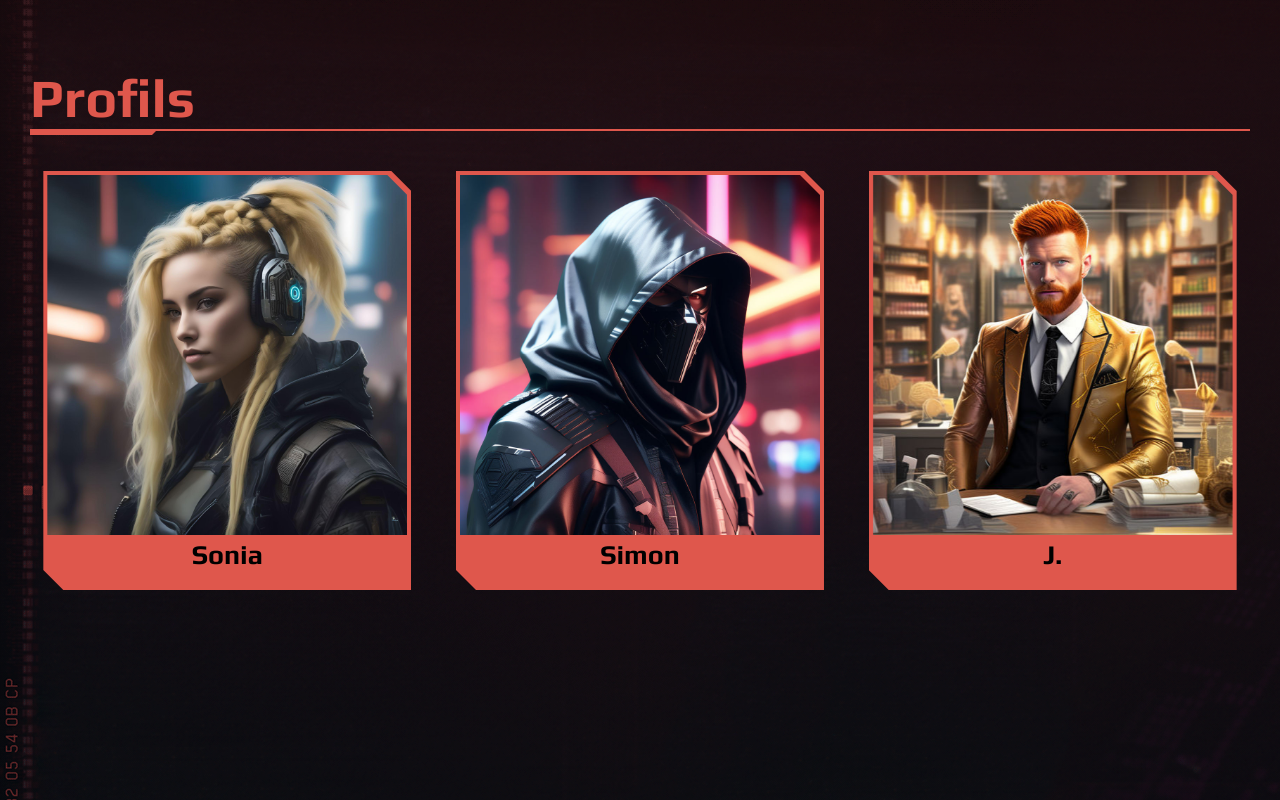
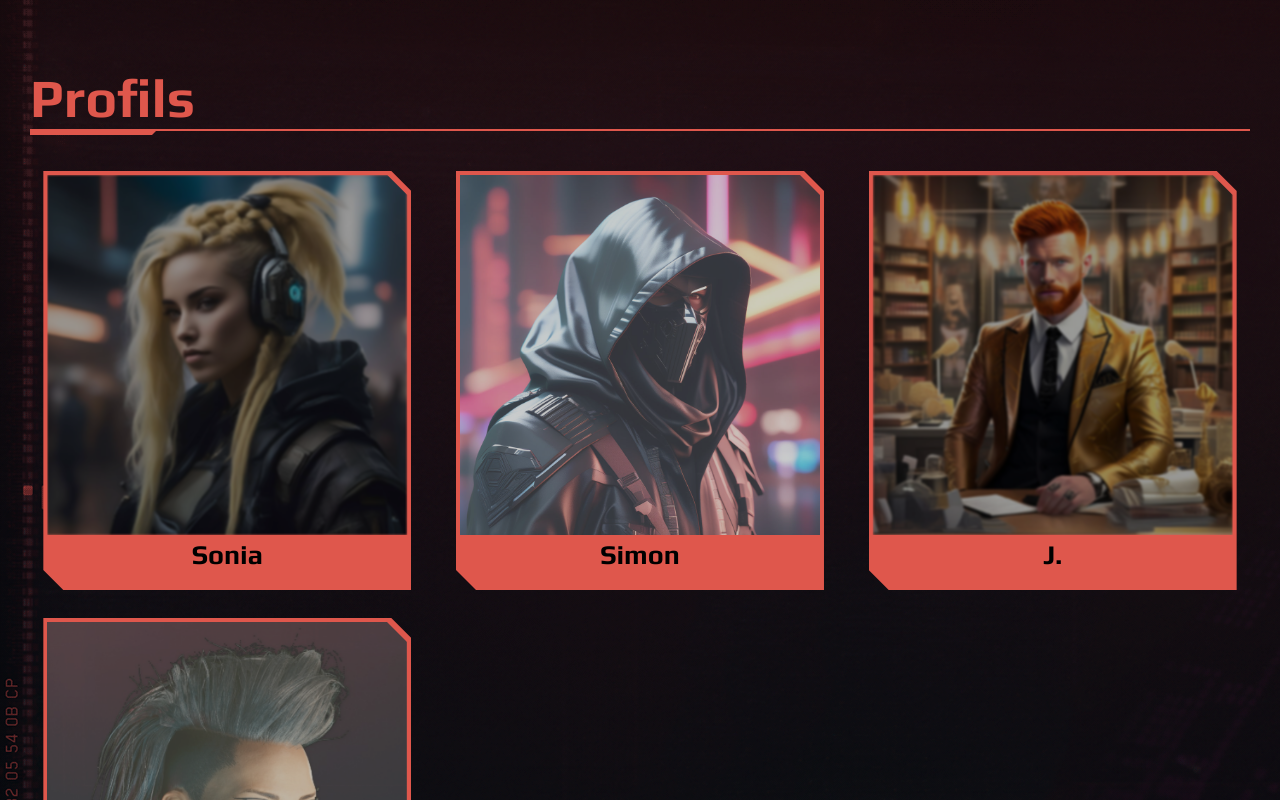
Before and after one commit to Anto-LSR/Cpred-characaters, a React (Create React App) app: page / in a window 1280 px wide. Shown: the top 800 px of the page. Built offline with nearby package versions, Linux system fonts and the light colour scheme.

Commit message:
Ajout trix

```diff
--- a/src/personnages.js
+++ b/src/personnages.js
@@ -3,6 +3,7 @@ import girl from './images/avatars/girl.jpg'
 import suifti from './images/avatars/suifti.jpg'
 import medtech from './images/avatars/medtech.jpg'
 import thanatos from './images/avatars/thanatos.png'
+import trix from './images/avatars/Trix.jpg'
 
 
 export const personnages = [
@@ -41,6 +42,18 @@ export const personnages = [
       description: `Jay Gemini, surnommé "J.", a grandi dans la petite couronne avec ses parents, techniciens de corpo. Après leur maladie, il a vécu chez un ami et s'est déterminé à réussir chez les corpos pour éviter d'autres drames. Talentueux homme d'affaires, il a réussi à intégrer une corporation et excelle dans le maniement des armes à feu légères. Il porte un tatouage et une photo de famille sous ses chemises. Ses seules relations proches sont son amie d'enfance et les parents de celle-ci. Malgré une ancienne relation, c'est vers son amie d'enfance qu'il garde une affection particulière.`,
       player: 'Thanatos',
     },
+    {
+      id: 6,
+      name: 'Trix',
+      fullname: 'Trix Liu',
+      imageUrl: trix,
+      role : 'Fixer',
+      age: '34',
+      origin: 'Asie du sud est',
+      description: `Trix est une fixer originaire d'Asie du Sud-Est qui traine vers l'upper Marina. Son style urbain est flamboyant et tape-à-l'œil. Arrogante et distante, elle n'hésite pas à manipuler pour obtenir ce qu'elle veut. Pour elle, l'argent est roi, et elle est prête à tout pour en accumuler.
+      Sa bague en émeraude n'est pas seulement un symbole de réussite, mais aussi un avertissement de sa dangerosité. Ses ex-amants, tous impliqués dans des situations périlleuses, en témoignent. Chaque choix qu'elle fait est calculé pour la puissance et la richesse. Derrière son apparence séduisante se cache une ambition féroce et une capacité à éliminer ceux qui se mettent en travers de son chemin.`,
+      player: 'Freyja',
+    },
 
     // Add more characters as needed
   ];
```
Also changed, not shown: src/images/avatars/Trix.jpg (added).
